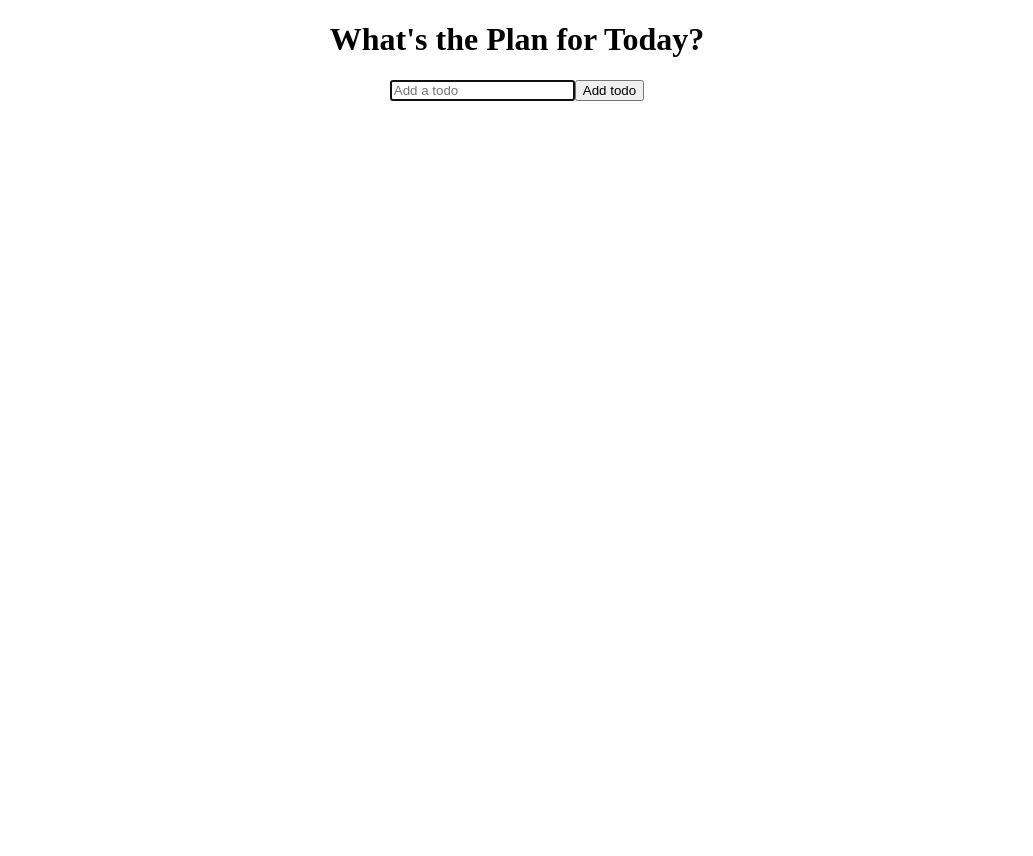
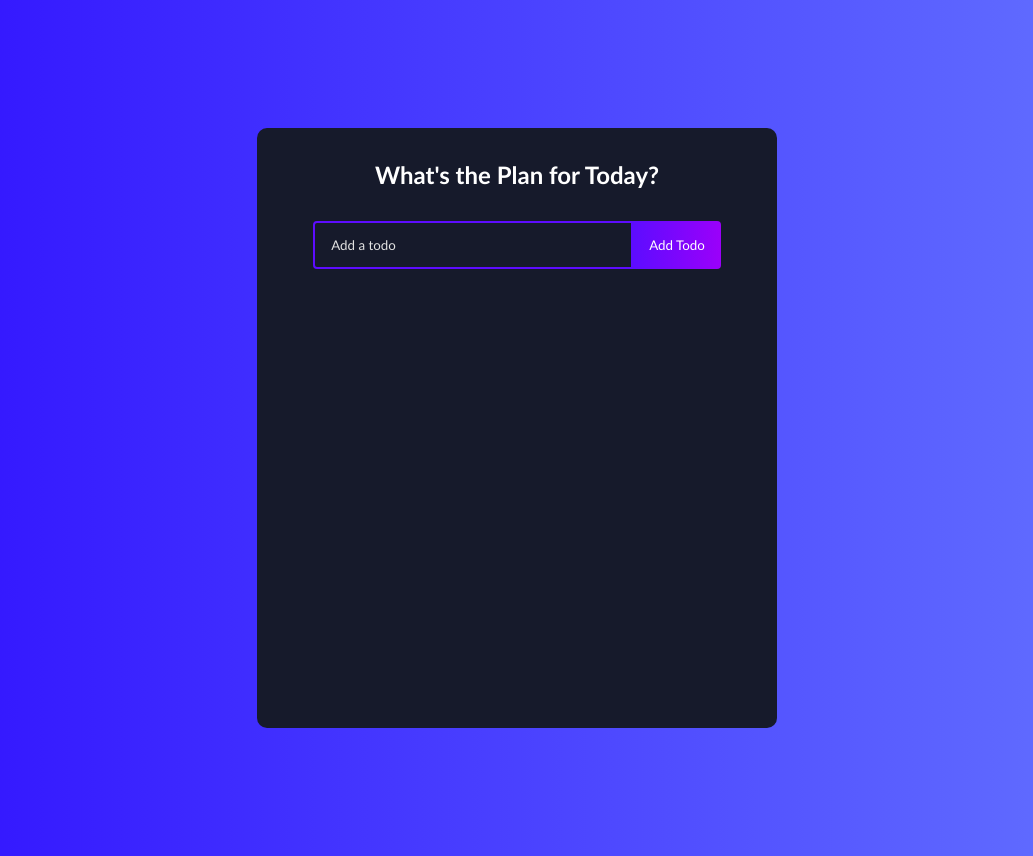
Before and after one commit to claudegose/intro-react, a React (Create React App) app: page / in a window 1280 px wide. Shown: the whole page, without its empty margins (123-1156 px from the left). Before the commit the page ends 800 px from the top, so only its background shows below. Built offline with nearby package versions, Linux system fonts and the light colour scheme.

Commit message:
Completed

```diff
--- a/src/App.css
+++ b/src/App.css
@@ -1,3 +1,147 @@
-#root {
+* {
+  box-sizing: border-box;
+  margin: 0;
+  padding: 0;
+  font-family: 'Trebuchet MS', 'Lucida Sans Unicode', 'Lucida Grande',
+  'Lucida Sans', Arial, sans-serif;
+}
+
+body {
+  background: linear-gradient(
+          90deg,
+          rgba(48, 16, 255, 1) 0%,
+          rgba(100, 115, 255, 1) 100%
+  );
+}
+.todo-app {
+  display: flex;
+  flex-direction: column;
+  justify-content: start;
+  width: 520px;
+  min-height: 600px;
+  background: #161a2b;
   text-align: center;
+  margin: 128px auto;
+  border-radius: 10px;
+  padding-bottom: 32px;
 }
+
+h1 {
+  margin: 32px 0;
+  color: #fff;
+  font-size: 24px;
+}
+
+.complete {
+  text-decoration: line-through;
+  opacity: 0.4;
+}
+
+.todo-form {
+  margin-bottom: 32px;
+}
+
+.todo-input {
+  padding: 14px 32px 14px 16px;
+  border-radius: 4px 0 0 4px;
+  border: 2px solid #5d0cff;
+  outline: none;
+  width: 320px;
+  background: transparent;
+  color: #fff;
+}
+
+.todo-input::placeholder {
+  color: #e2e2e2;
+}
+
+.todo-button {
+  padding: 16px;
+  border: none;
+  border-radius: 0 4px 4px 0;
+  cursor: pointer;
+  outline: none;
+  background: linear-gradient(
+          90deg,
+          rgba(93, 12, 255, 1) 0%,
+          rgba(155, 0, 250, 1) 100%
+  );
+  color: #fff;
+  text-transform: capitalize;
+}
+
+.todo-input.edit {
+  border: 2px solid #149fff;
+}
+
+.todo-button.edit {
+  background: linear-gradient(
+          90deg,
+          rgba(20, 159, 255, 1) 0%,
+          rgba(17, 122, 255, 1) 100%
+  );
+  padding: 16px 22px;
+}
+
+.todo-container {
+  display: flex;
+  flex-direction: row;
+  position: relative;
+}
+
+.todo-row {
+  display: flex;
+  justify-content: space-between;
+  align-items: center;
+  margin: 4px auto;
+  color: #fff;
+  background: linear-gradient(
+          90deg,
+          rgba(255, 118, 20, 1) 0%,
+          rgba(255, 84, 17, 1) 100%
+  );
+
+  padding: 16px;
+  border-radius: 5px;
+  width: 90%;
+}
+
+.todo-row:nth-child(4n + 1) {
+  background: linear-gradient(
+          90deg,
+          rgba(93, 12, 255, 1) 0%,
+          rgba(155, 0, 250, 1) 100%
+  );
+}
+
+.todo-row:nth-child(4n + 2) {
+  background: linear-gradient(
+          90deg,
+          rgba(255, 12, 241, 1) 0%,
+          rgba(250, 0, 135, 1) 100%
+  );
+}
+
+.todo-row:nth-child(4n + 3) {
+  background: linear-gradient(
+          90deg,
+          rgba(20, 159, 255, 1) 0%,
+          rgba(17, 122, 255, 1) 100%
+  );
+}
+
+.icons {
+  display: flex;
+  align-items: center;
+  font-size: 24px;
+  cursor: pointer;
+}
+
+.delete-icon {
+  margin-right: 5px;
+  color: #fff;
+}
+
+.edit-icon {
+  color: #fff;
+}
```
